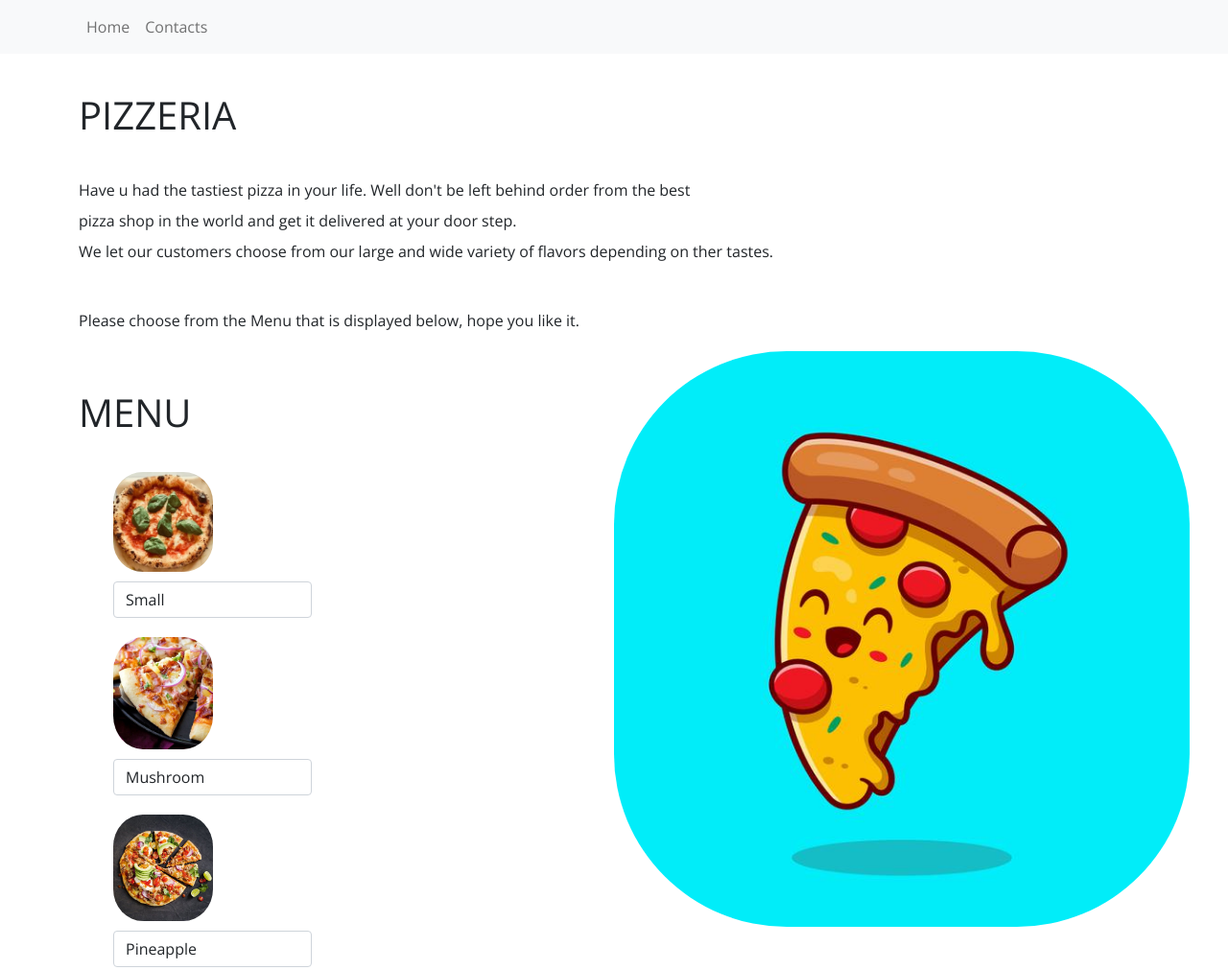
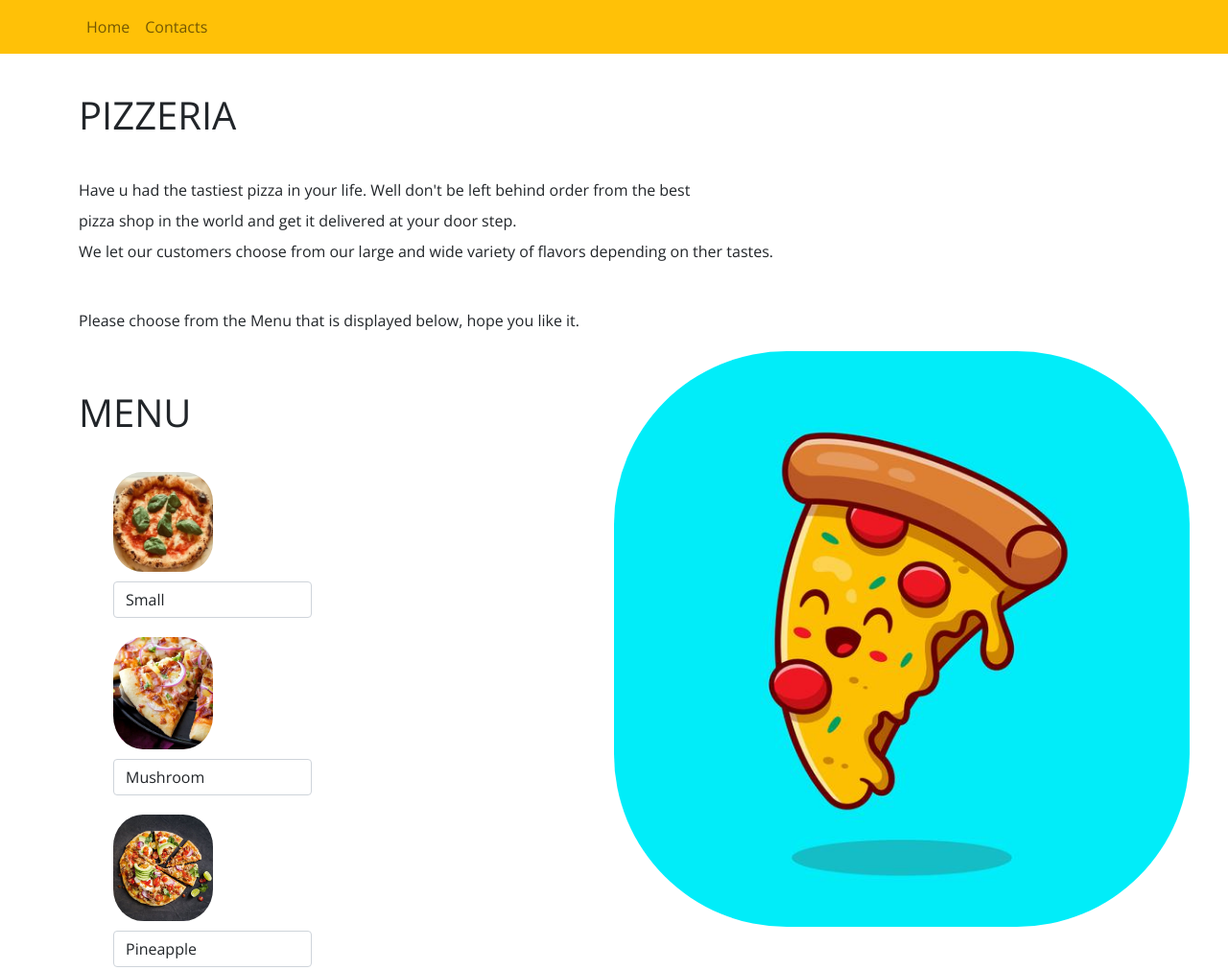
Before and after one commit to remayuen/IP-4.0, a plain HTML site: page index.html in a window 1280 px wide. Shown: the whole page at 96% size. Drawn offline with nearby package versions, Linux system fonts and the light colour scheme.

```diff
--- a/index.html
+++ b/index.html
@@ -16,7 +16,7 @@
 <body>
 
   <!--NAV BAR-->
-  <nav class="navbar navbar-expand-lg navbar-light bg-light">
+  <nav class="navbar navbar-expand-lg navbar-light bg-warning">
     <div class="container">
       <ul class="navbar-nav">
         <li class="nav-item"><a class="nav-link" href="#">Home</a></li>
```
